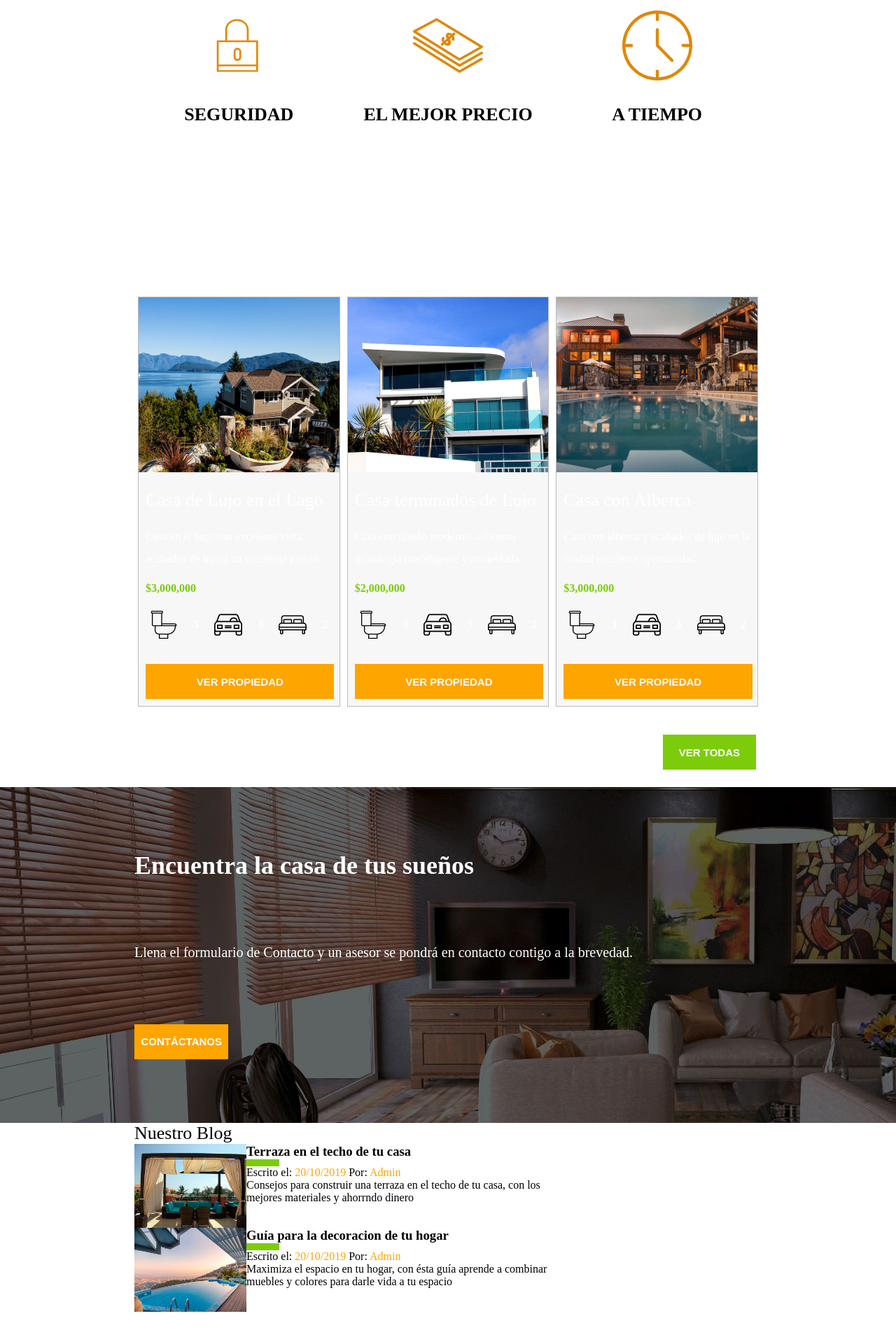
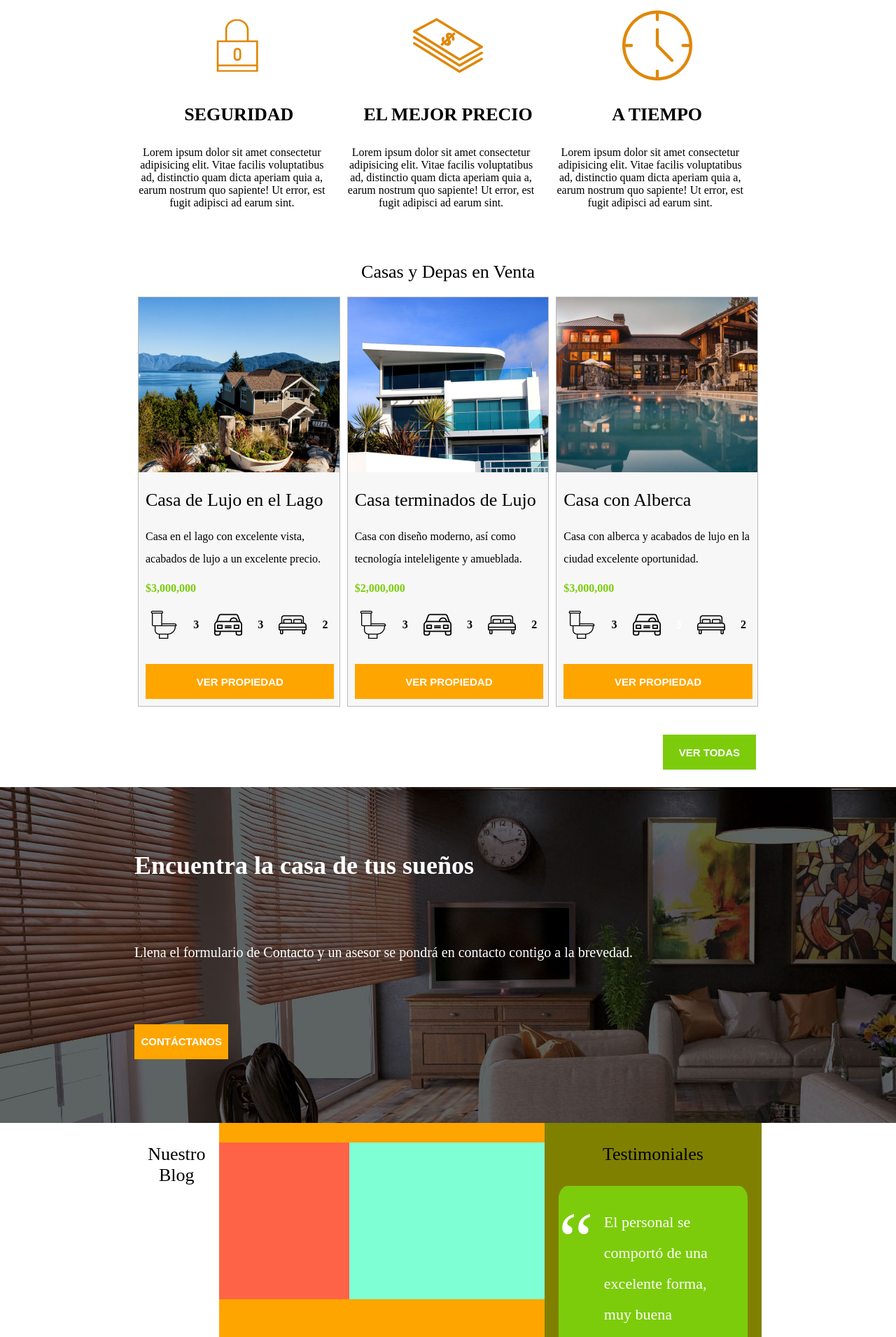
Before and after one commit to VeronicaMonzon/PHP, a PHP site: page /BienesRaices/index.html in a window 1280 px wide. Shown: the part 880-2791 px from the top of the page at 70% size. Run offline with PHP 8.4, Linux system fonts and the light colour scheme.

Commit message:
update index

```diff
--- a/BienesRaices/index.html
+++ b/BienesRaices/index.html
@@ -21,12 +21,12 @@
       </div>
       <div id="h2Index" class="contenedor">
         <p>Venta de Casas y Departamentos</p>
-        <p>Exclisivos de Lujo</p>
+        <p>Exclusivos de Lujo</p>
       </div>
     </header>
 
     <section>
-      <p class="tituloSeccion">Mas Sobre Nosotros</p>
+      <p class="tituloSeccion parrafo">Mas Sobre Nosotros</p>
       <div class="masNosotros contenedor">
         <div class="iconos">
           <img
@@ -36,7 +36,7 @@
             alt="icono seguridad"
           />
           <h3>SEGURIDAD</h3>
-          <p>
+          <p class="parrafo">
             Lorem ipsum dolor sit amet consectetur adipisicing elit. Vitae
             facilis voluptatibus ad, distinctio quam dicta aperiam quia a, earum
             nostrum quo sapiente! Ut error, est fugit adipisci ad earum sint.
@@ -50,7 +50,7 @@
             alt="icono precio"
           />
           <h3>EL MEJOR PRECIO</h3>
-          <p>
+          <p class="parrafo">
             Lorem ipsum dolor sit amet consectetur adipisicing elit. Vitae
             facilis voluptatibus ad, distinctio quam dicta aperiam quia a, earum
             nostrum quo sapiente! Ut error, est fugit adipisci ad earum sint.
@@ -64,7 +64,7 @@
             alt="icono tiempo"
           />
           <h3>A TIEMPO</h3>
-          <p>
+          <p class="parrafo">
             Lorem ipsum dolor sit amet consectetur adipisicing elit. Vitae
             facilis voluptatibus ad, distinctio quam dicta aperiam quia a, earum
             nostrum quo sapiente! Ut error, est fugit adipisci ad earum sint.
@@ -73,7 +73,7 @@
       </div>
     </section>
     <section class="contenedor">
-      <p class="tituloSeccion">Casas y Depas en Venta</p>
+      <p class="tituloSeccion parrafo">Casas y Depas en Venta</p>
       <div class="anuncios">
         <div class="marcosAnuncios">
           <img
@@ -82,8 +82,8 @@
             height="250px"
             alt="anuncio 1"
           />
-          <p class="tituloAnuncio">Casa de Lujo en el Lago</p>
-          <p>
+          <p class="tituloAnuncio parrafo">Casa de Lujo en el Lago</p>
+          <p class="parrafo">
             Casa en el lago con excelente vista, acabados de lujo a un excelente
             precio.
           </p>
@@ -95,7 +95,87 @@
               height="40px"
               alt="icono wc"
             />
-            <p>3</p>
+            <p class="parrafo">3</p>
+
+            <img
+              src="img/icono_estacionamiento.svg"
+              width="40px"
+              height="40px"
+              alt="icono estacionamiento"
+            />
+            <p class="parrafo">3</p>
+
+            <img
+              src="img/icono_dormitorio.svg"
+              width="40px"
+              height="40px"
+              alt="icono dormitorio"
+            />
+            <p class="parrafo">2</p>
+          </div>
+          <button class="bt-naranja">VER PROPIEDAD</button>
+        </div>
+        <div class="marcosAnuncios">
+          <img
+            src="img/anuncio2.jpg"
+            width="350px"
+            height="250px"
+            alt="anuncio 2"
+          />
+          <p class="tituloAnuncio parrafo">Casa terminados de Lujo</p>
+          <p class="parrafo">
+            Casa con diseño moderno, así como tecnología inteleligente y
+            amueblada.
+          </p>
+          <p class="precios">$2,000,000</p>
+          <div class="iconosAnuncios">
+            <img
+              src="img/icono_wc.svg"
+              width="40px"
+              height="40px"
+              alt="icono wc"
+            />
+            <p class="parrafo">3</p>
+
+            <img
+              src="img/icono_estacionamiento.svg"
+              width="40px"
+              height="40px"
+              alt="icono estacionamiento"
+            />
+            <p class="parrafo">3</p>
+
+            <img
+              src="img/icono_dormitorio.svg"
+              width="40px"
+              height="40px"
+              alt="icono dormitorio"
+            />
+            <p class="parrafo">2</p>
+          </div>
+          <button class="bt-naranja">VER PROPIEDAD</button>
+        </div>
+        <div class="marcosAnuncios">
+          <img
+            src="img/anuncio3.jpg"
+            width="350px"
+            height="250px"
+            alt="anuncio 1"
+          />
+          <p class="tituloAnuncio parrafo">Casa con Alberca</p>
+          <p class="parrafo">
+            Casa con alberca y acabados de lujo en la ciudad excelente
+            oportunidad.
+          </p>
+          <p class="precios">$3,000,000</p>
+          <div class="iconosAnuncios">
+            <img
+              src="img/icono_wc.svg"
+              width="40px"
+              height="40px"
+              alt="icono wc"
+            />
+            <p class="parrafo">3</p>
 
             <img
               src="img/icono_estacionamiento.svg"
@@ -111,87 +191,7 @@
               height="40px"
               alt="icono dormitorio"
             />
-            <p>2</p>
-          </div>
-          <button class="bt-naranja">VER PROPIEDAD</button>
-        </div>
-        <div class="marcosAnuncios">
-          <img
-            src="img/anuncio2.jpg"
-            width="350px"
-            height="250px"
-            alt="anuncio 2"
-          />
-          <p class="tituloAnuncio">Casa terminados de Lujo</p>
-          <p>
-            Casa con diseño moderno, así como tecnología inteleligente y
-            amueblada.
-          </p>
-          <p class="precios">$2,000,000</p>
-          <div class="iconosAnuncios">
-            <img
-              src="img/icono_wc.svg"
-              width="40px"
-              height="40px"
-              alt="icono wc"
-            />
-            <p>3</p>
-
-            <img
-              src="img/icono_estacionamiento.svg"
-              width="40px"
-              height="40px"
-              alt="icono estacionamiento"
-            />
-            <p>3</p>
-
-            <img
-              src="img/icono_dormitorio.svg"
-              width="40px"
-              height="40px"
-              alt="icono dormitorio"
-            />
-            <p>2</p>
-          </div>
-          <button class="bt-naranja">VER PROPIEDAD</button>
-        </div>
-        <div class="marcosAnuncios">
-          <img
-            src="img/anuncio3.jpg"
-            width="350px"
-            height="250px"
-            alt="anuncio 1"
-          />
-          <p class="tituloAnuncio">Casa con Alberca</p>
-          <p>
-            Casa con alberca y acabados de lujo en la ciudad excelente
-            oportunidad.
-          </p>
-          <p class="precios">$3,000,000</p>
-          <div class="iconosAnuncios">
-            <img
-              src="img/icono_wc.svg"
-              width="40px"
-              height="40px"
-              alt="icono wc"
-            />
-            <p>3</p>
-
-            <img
-              src="img/icono_estacionamiento.svg"
-              width="40px"
-              height="40px"
-              alt="icono estacionamiento"
-            />
-            <p>3</p>
-
-            <img
-              src="img/icono_dormitorio.svg"
-              width="40px"
-              height="40px"
-              alt="icono dormitorio"
-            />
-            <p>2</p>
+            <p class="parrafo">2</p>
           </div>
           <button class="bt-naranja">VER PROPIEDAD</button>
         </div>
@@ -200,6 +200,7 @@
         <button class="bt-verde">VER TODAS</button>
       </div>
     </section>
+
     <section class="contacto">
       <div class="contenido-contacto contenedor">
         <h2>Encuentra la casa de tus sueños</h2>
@@ -209,53 +210,32 @@
         </p>
         <button class="bt-contacto">CONTÁCTANOS</button>
       </div>
-    </section>
-    <section class="contenedor">
+    </sectio>
+    <section id="section-blog" class="contenedor">
+
       <p class="titulo-blog">Nuestro Blog</p>
       <div class="blog">
-        <img src="img/blog1.jpg" width="200px" height="120px" alt="blog 1" />
-        <div>
-          <h3>Terraza en el techo de tu casa</h3>
-          <div class="barra-verde"></div>
-          <span>Escrito el:</span>
-          <span class="span-naranja">20/10/2019</span>
-          <span>Por:</span>
-          <span class="span-naranja">Admin</span>
-          <p>
-            Consejos para construir una terraza en el techo de tu casa, con los
-            mejores materiales y ahorrndo dinero
-          </p>
+
+        <div class="fondo"></div>
+        <div class="fondo1"></div>
+        <div class="fondo"></div>
+        <div class="fondo1"></div>
      </div>
-      </div>
-      <div class="blog">
-        <img src="img/blog2.jpg" width="200px" height="120px" alt="blog 2" />
-        <div>
-          <h3>Guía para la decoracion de tu hogar</h3>
-          <div class="barra-verde"></div>
-          <span>Escrito el:</span>
-          <span class="span-naranja">20/10/2019</span>
-          <span>Por:</span>
-          <span class="span-naranja">Admin</span>
-          <p>
-            Maximiza el espacio en tu hogar, con ésta guía aprende a combinar
-            muebles y colores para darle vida a tu espacio
-          </p>
-        </div>
-      </div>
-      <div>
-        <p>Testimoniales</p>
-        <div>
+
+      <div class="testimoniales">
+        <p class="titulo-blog">Testimoniales</p>
+          <div class="card-green">
             <img
               src="img/comilla.svg"
               width="50px"
               height="50px"
               alt="comillas"
             />
-          <p>
-            El personal se comportó de una excelente forma, muy buena atención y
-            la casa que me ofrecieron cumple con todas mis expectativas.
+            <p class="p-green">
+              El personal se comportó de una excelente forma, muy buena atención
+              y la casa que me ofrecieron cumple con todas mis expectativas.
             </p>
-          <h4>-Juan De la Torre</h4>
+             <h4>-Juan De la Torre</ha>
           </div>
       </div>
     </section>
--- a/BienesRaices/style/style.css
+++ b/BienesRaices/style/style.css
@@ -167,6 +167,9 @@ p {
 .titulo-blog {
   font-size: 26px;
   color: black;
+  text-align: center;
+  margin-top: 30px;
+  margin-bottom: 30px;
 }
 .barra-verde {
   width: 10%;
@@ -174,11 +177,15 @@ p {
   background-color: #7ccc0b;
 }
 .blog {
-  width: 70%;
+  width: 60%;
+  background-color: orange;
   display: flex;
+  flex-wrap: wrap;
+  align-items: center;
 }
-.blog p {
-  color: black;
+#section-blog {
+  height: 70vh;
+  display: flex;
 }
 footer {
   background-color: rgb(56, 55, 55);
@@ -189,3 +196,49 @@ footer {
   justify-content: space-between;
   padding-top: 15px;
 }
+.parrafo {
+  color: black;
+}
+.testimoniales {
+  width: 40%;
+  background-color: olive;
+}
+.card-green {
+  height: 60%;
+  background-color: #7ccc0b;
+  border-radius: 5%;
+  margin: 20px;
+  padding-top: 30px;
+}
+.p-green {
+  color: white;
+  font-size: 22px;
+  margin-left: 50px;
+  margin-right: 40px;
+  line-height: 2em;
+  padding-left: 15px;
+}
+h4 {
+  color: white;
+  text-align: right;
+  font-size: 24px;
+  margin-top: 10px;
+  margin-right: 20px;
+  line-height: 2em;
+}
+img[alt^="comillas"] {
+  margin-top: -10px;
+  position: absolute;
+}
+.fondo {
+  background-color: tomato;
+  height: 40%;
+  width: 40%;
+}
+.fondo1 {
+  background-color: aquamarine;
+  height: 40%;
+  width: 60%;
+}
+.fotos-blog {
+}
```
Also changed, not shown: 1 other file. Lines whose indentation alone changed are shown as unchanged.
